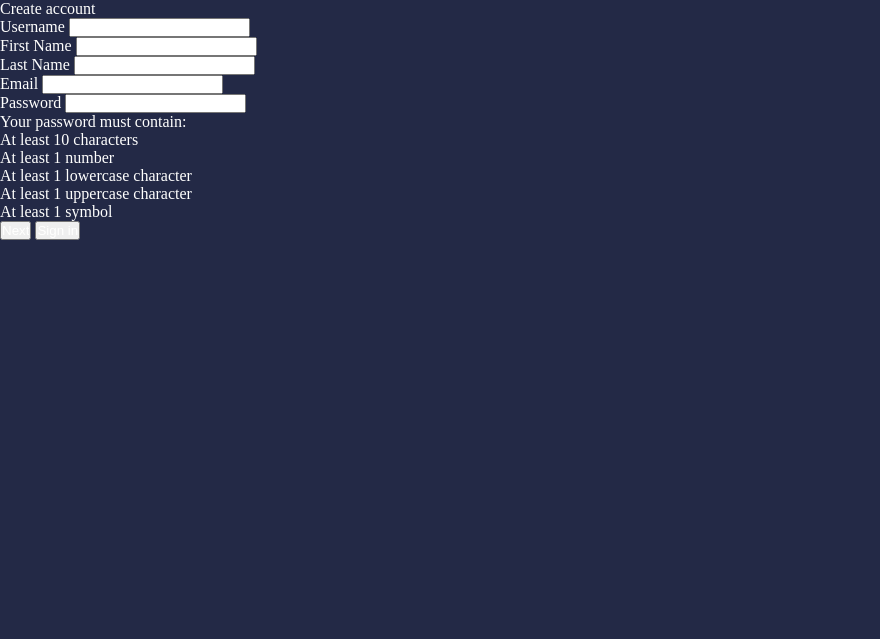
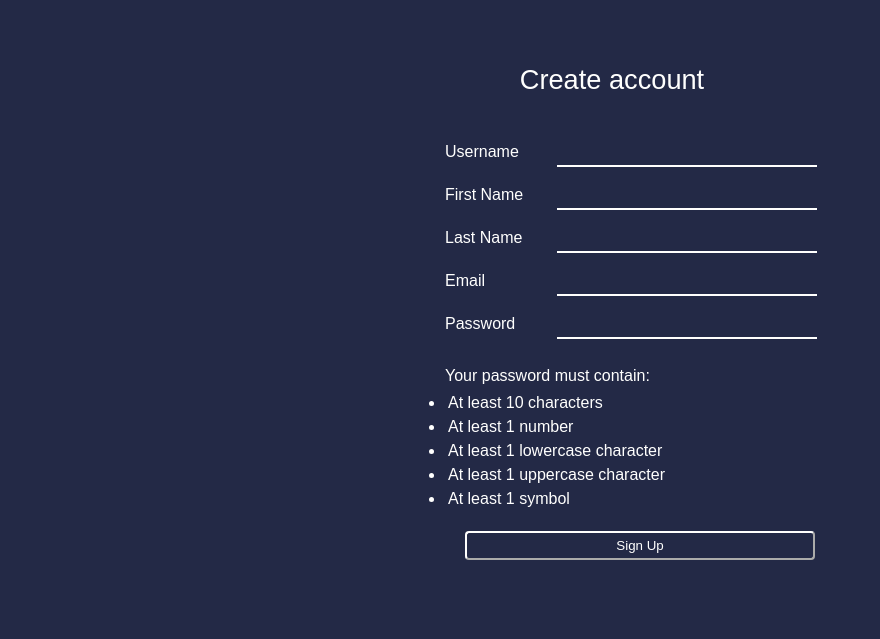
Before and after one commit to taktischer/web_calendar, a Django app: page /signup/ in a window 1280 px wide. Shown: the top 639 px of the page, without its empty margins (0-880 px from the left). Run offline with Django 4.2, Linux system fonts and the light colour scheme.

Commit message:
better signup page

```diff
--- /dev/null
+++ b/static/signup.css
@@ -0,0 +1,73 @@
+
+.login-box{
+    font-family: proxima-nova, sans-serif;
+    background-color: var(--background);
+    display: flex;
+    flex-direction: column;
+    align-items: center;
+    justify-content: center;
+    height: 80vh;
+    overflow: hidden;
+    margin: 0;
+}
+
+.input-label {
+    display: inline-block;
+    width: 100px;
+}
+
+#title-label{
+    display: block;
+    text-align: center;
+    line-height: 150%;
+    font-size: 1.7em;
+    margin-bottom: 4vh;
+    margin-right: 7vh;
+}
+
+input:not(.signUpButton){
+    padding: 5px;
+    margin: 8px;
+    width: 250px;
+    border: none;
+    background-color: var(--background);
+    border-bottom: 0.125rem var(--card-background) solid;
+}
+
+.signUpButton{
+    padding: 5px;
+    margin: 20px;
+    width: 350px;
+    background-color: transparent;
+    border-radius: 4px;
+    border-color: #fffffe;
+}
+
+input:focus{
+    outline: none;
+}
+
+.pw-req{
+    margin-top: 20px;
+}
+
+li{
+    padding: 3px;
+}
+
+#password-requirements{
+    padding-bottom: 6px;
+}
+
+
+input:-webkit-autofill,
+input:-webkit-autofill:hover,
+input:-webkit-autofill:focus,
+input:-webkit-autofill:active{
+    -webkit-background-clip: text;
+    -webkit-text-fill-color: #e2e2e2;
+}
+
+/*codepen
+---------------------------------
+ */
--- a/templates/signup.html
+++ b/templates/signup.html
@@ -14,13 +14,16 @@
                 <label id="title-label">Create account</label>
             </div>
 
+
             <div class="input-div">
                 <label class="input-label" for="username">Username</label>
                 {{ form.username }}
+            </div>
                 {% if form.errors.username %}
                     <p id="username-error">{{ form.errors.username.0 }}</p>
                 {% endif %}
-            </div>
+
+
             <div class="input-div">
                 <label class="input-label" for="username">First Name</label>
                 {{ form.first_name }}
@@ -36,6 +39,7 @@
             <div class="input-div">
                 <label class="input-label" for="username">Password</label>
                 {{ form.password }}
+            <div class="pw-req">
                 <p id="password-requirements">Your password must contain:</p>
                 <ul id="password-requirements-list">
                     {% for error in form.error_messages %}
@@ -43,11 +47,11 @@
                     {% endfor %}
                 </ul>
             </div>
+            </div>
             <div class="input-div">
-                <input type="submit" value="Next" id="login-submit">
-                <input type="button" value="Sign in" id="signup-btn"
-                onclick="location.href='/login/{% if next %}?next={{ next }}{% endif %}';">
+                <input class="signUpButton" type="submit" value="Sign Up" id="login-submit">
             </div>
         </form>
     </div>
+
 {% endblock %}
```
